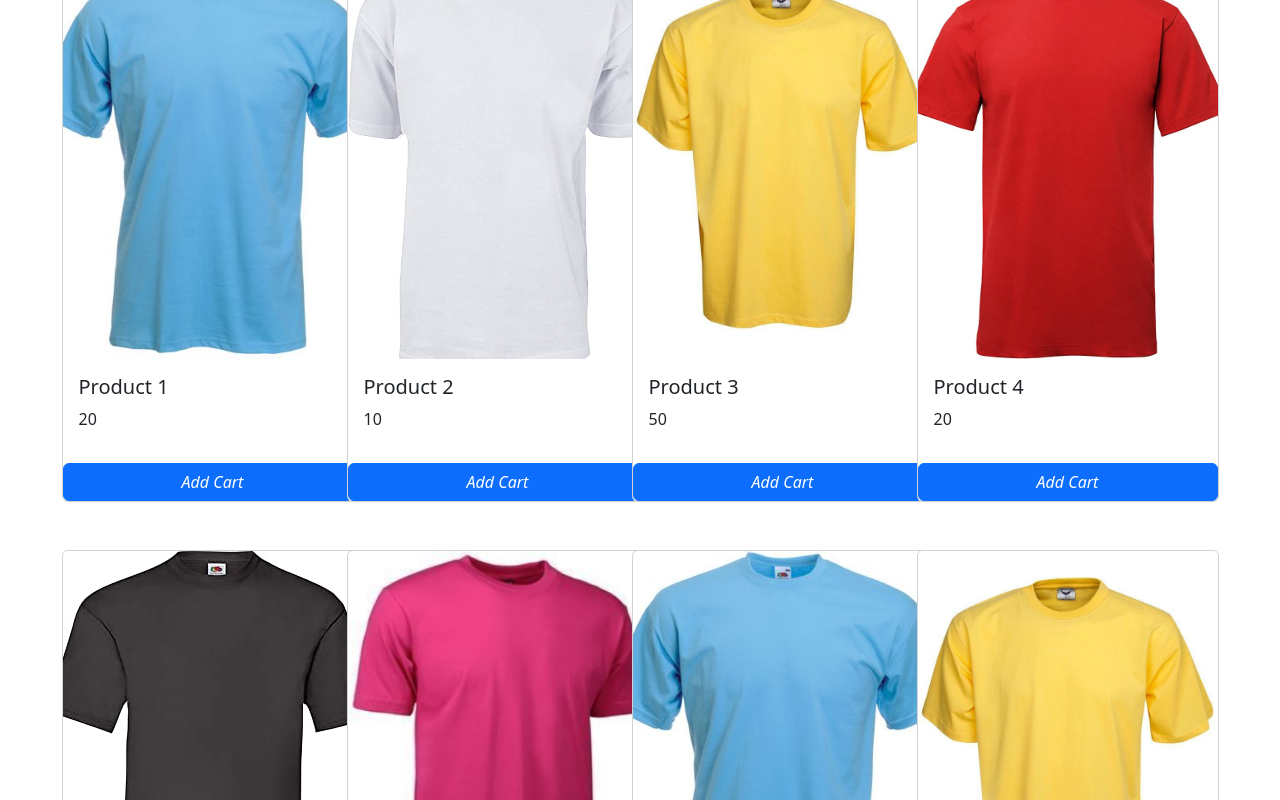
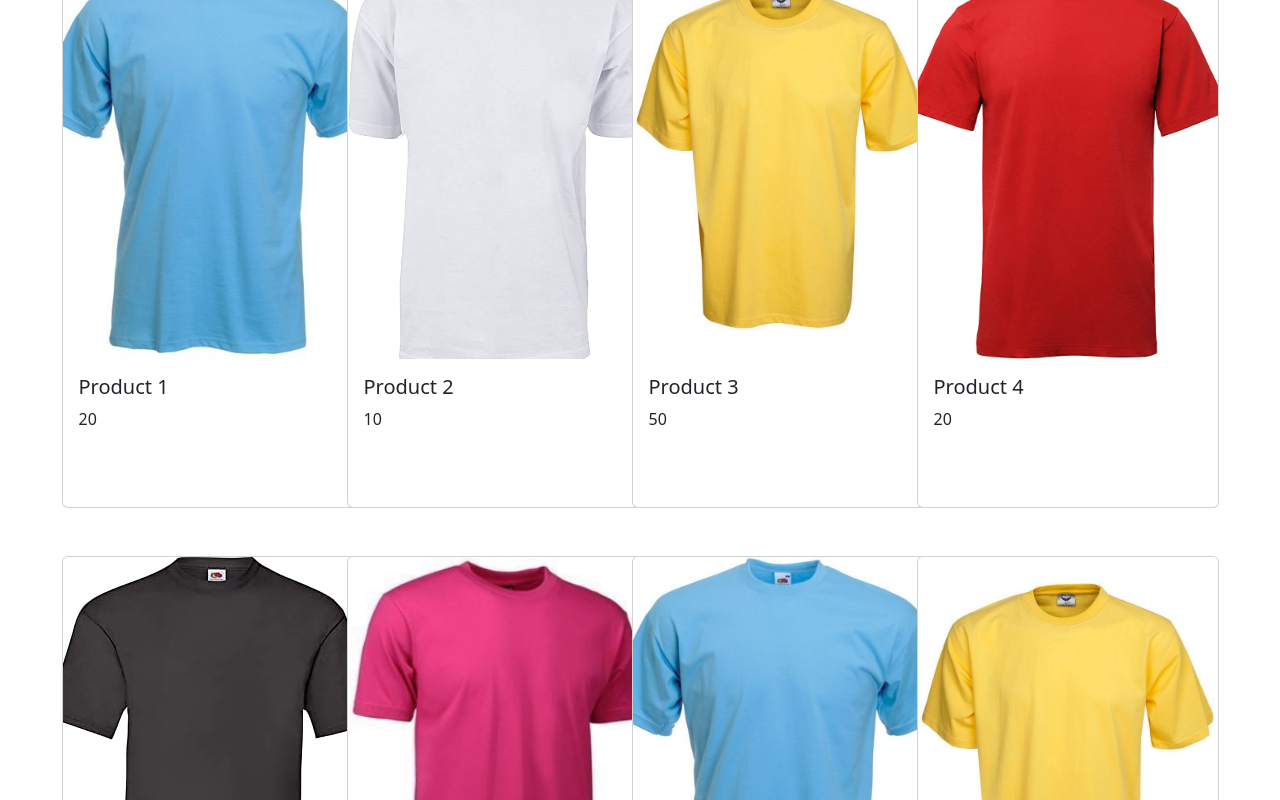
Before and after one commit to MohammadHalaweh7/Shopping-List-React, a React (Create React App) app: page / in a window 1280 px wide. Shown: the part 838-1638 px from the top of the page. Built offline with nearby package versions, Linux system fonts and the light colour scheme.

Commit message:
Desgin add-cart-button

```diff
--- a/src/Components/Items/Items.jsx
+++ b/src/Components/Items/Items.jsx
@@ -24,7 +24,7 @@ export default function Items() {
       <div className="row">
         {products.map((ele, key) => (
           <div className="col-md-3 d-flex flex-column align-items-center my-4">
-            <div className="card">
+            <div className={`card ${style['card']}`}>
               <img
                 className="card-img-top"
                 src={ele.img}
@@ -37,7 +37,8 @@ export default function Items() {
               </div>
 
               <button
-                class="btn btn-primary"
+              className={`${style['add-button']}`}
+                // class="btn btn-primary"
                 onClick={async (e) => {
                   setState("sent");
                   await new Promise((res, rej) => {
@@ -82,7 +83,7 @@ export default function Items() {
                 {state == "done" ? (
                   <i>Add Cart</i>
                 ) : (
-                  <div class="spinner-border text-primary" role="status"></div>
+                  <div  class="spinner-border text-primary" role="status"></div>
                 )}
               </button>
             </div>
--- a/src/Components/Items/Items.module.css
+++ b/src/Components/Items/Items.module.css
@@ -0,0 +1,15 @@
+.add-button {
+    opacity: 0;
+    transition: opacity 0.5s ease-in-out;
+    background-color: #007bff;
+    color: white;
+    border: none;
+    padding: 10px 20px;
+    border-bottom-right-radius: 5px;
+    border-bottom-left-radius: 5px;
+    cursor: pointer;
+}
+
+.card:hover .add-button {
+    opacity: 1;
+}
```
